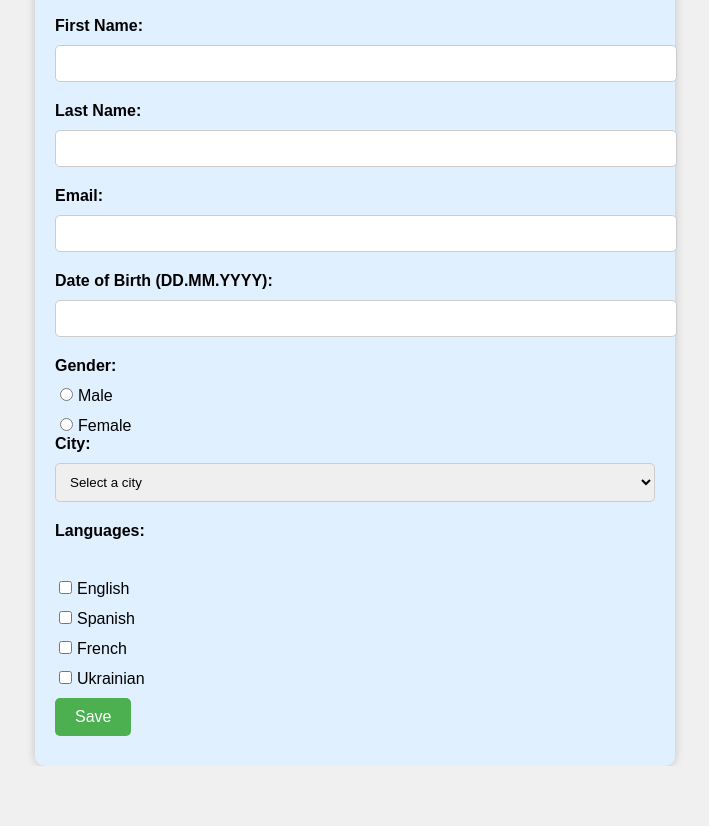
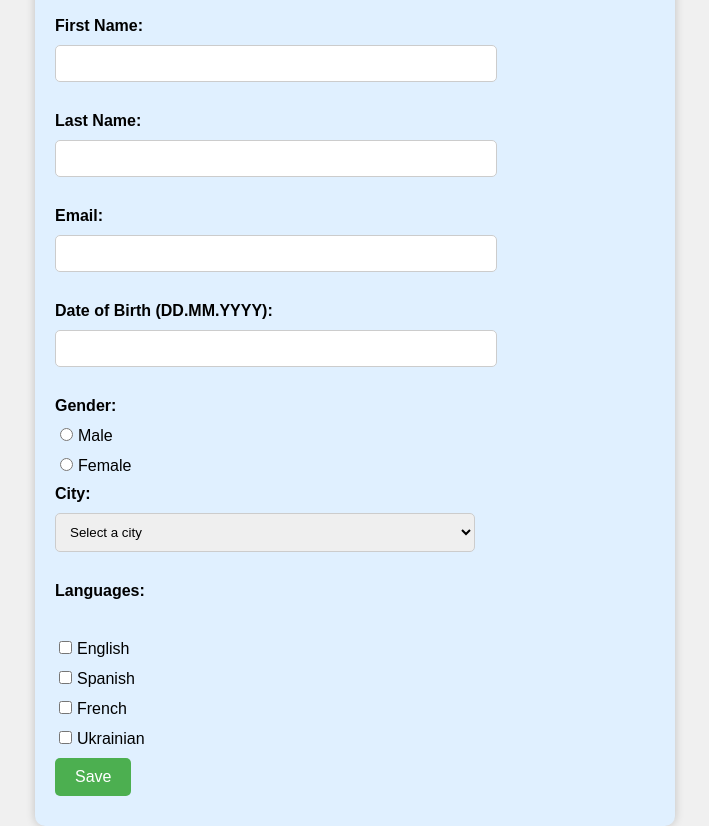
Before and after one commit to MadMachineGun/kazakov-fpro-hw, a plain HTML site: page index.html in a window 1280 px wide. Shown: the part 71-897 px from the top of the page, without its empty margins (285-994 px from the left). Before the commit the page ends 837 px from the top, so only its background shows below. Drawn offline with Linux system fonts and the light colour scheme.

Commit message:
homework_21

```diff
--- a/css/style.scss
+++ b/css/style.scss
@@ -21,7 +21,7 @@ body, html {
 
 .reg-form label, #user-table label {
   display: block;
-  margin-bottom: 10px;
+  margin: 10px 0;
   font-weight: bold;
 }
 
@@ -31,7 +31,7 @@ body, html {
 #user-table input[type="text"],
 #user-table input[type="email"],
 #user-table select {
-  width: 100%;
+  width: 70%;
   padding: 10px;
   margin-bottom: 20px;
   border: 1px solid #ccc;
```
Also changed, not shown: css/style.css, 1 other file.
